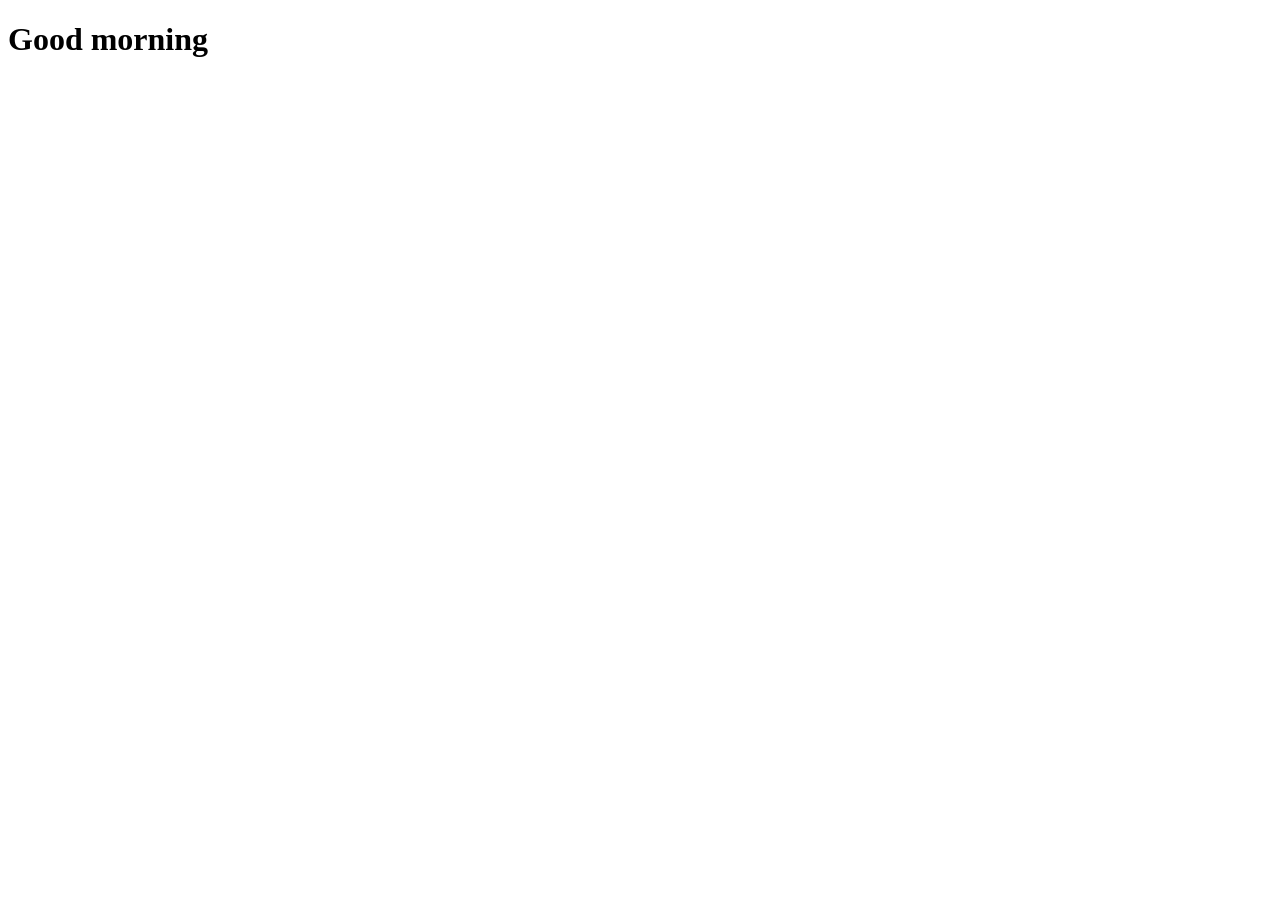
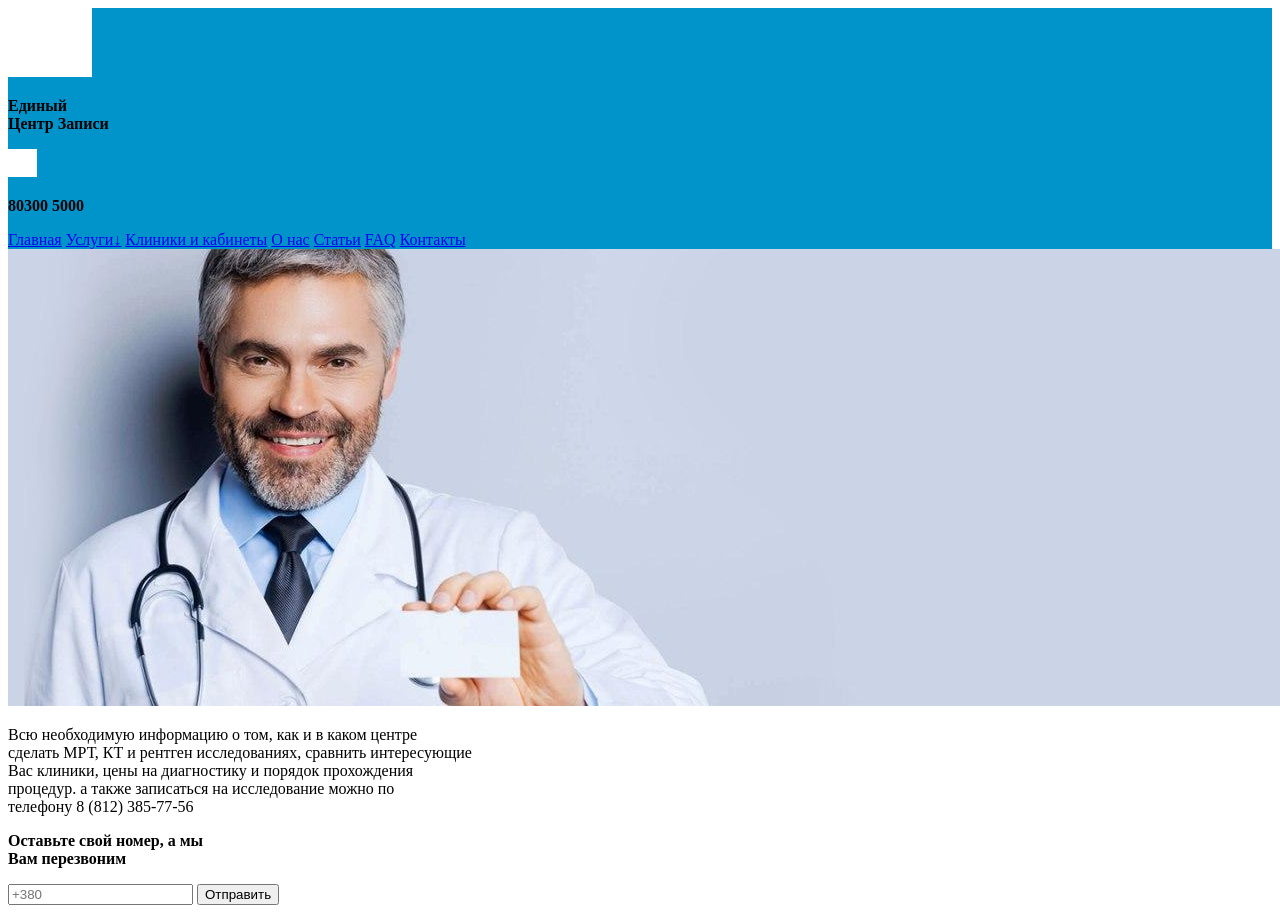
Before and after one commit to IraKaravashkina/OXYGEN, a plain HTML site: page index_lesson_9.html in a window 1280 px wide. Before the commit the page ends 800 px from the top, so only its background shows below. Drawn offline with Linux system fonts and the light colour scheme.

Commit message:
Update index_lesson_9.html

```diff
--- a/index_lesson_9.html
+++ b/index_lesson_9.html
@@ -1,10 +1,54 @@
 <!DOCTYPE html>
-<html lang="en">
+<html lang="ru">
 <head>
     <meta charset="UTF-8">
     <title>Макет сайта</title>
+    <link href="https://fonts.googleapis.com/css?family=PT+Sans|Roboto&display=swap" rel="stylesheet">
 </head>
 <body>
-<h1>Good morning</h1>
+<header style=background:#0094ca;>
+    <div>
+        <img src="img/logo.jpg" class="/">
+        <p>
+            <strong>Единый<br> Центр Записи</strong>
+        </p>
+    </div>
+    <div>
+        <img src="img/phone.jpg" class="/">
+        <p>
+            <strong>80300 5000</strong>
+        </p>
+    </div>
+
+    <nav class="">
+        <div>
+            <a href="/">Главная</a>
+            <a href="/">Услуги<strong>&darr;</strong></a>
+            <a href="/">Клиники и кабинеты</a>
+            <a href="/">О нас</a>
+            <a href="/">Статьи</a>
+            <a href="/">FAQ</a>
+            <a href="/">Контакты</a>
+        </div>
+    </nav>
+</header>
+<main>
+    <img src="img/banner.jpg" class="/">
+    <p>
+        Всю необходимую информацию о том, как и в каком центре<br>
+        сделать МРТ, КТ и рентген исследованиях, сравнить интересующие<br>
+        Вас клиники, цены на диагностику и порядок прохождения<br>
+        процедур. а также записаться на исследование можно по<br>
+        телефону 8 (812) 385-77-56
+    </p>
+    <p>
+        <strong>Оставьте свой номер, а мы<br>
+            Вам перезвоним</strong>
+    </p>
+    <form action="getForm.php" method="">
+        <input type="tel" name="tel" placeholder="+380">
+        <input type="submit" name="submit" value="Отправить">
+    </form>
+</main>
 </body>
 </html>
```
